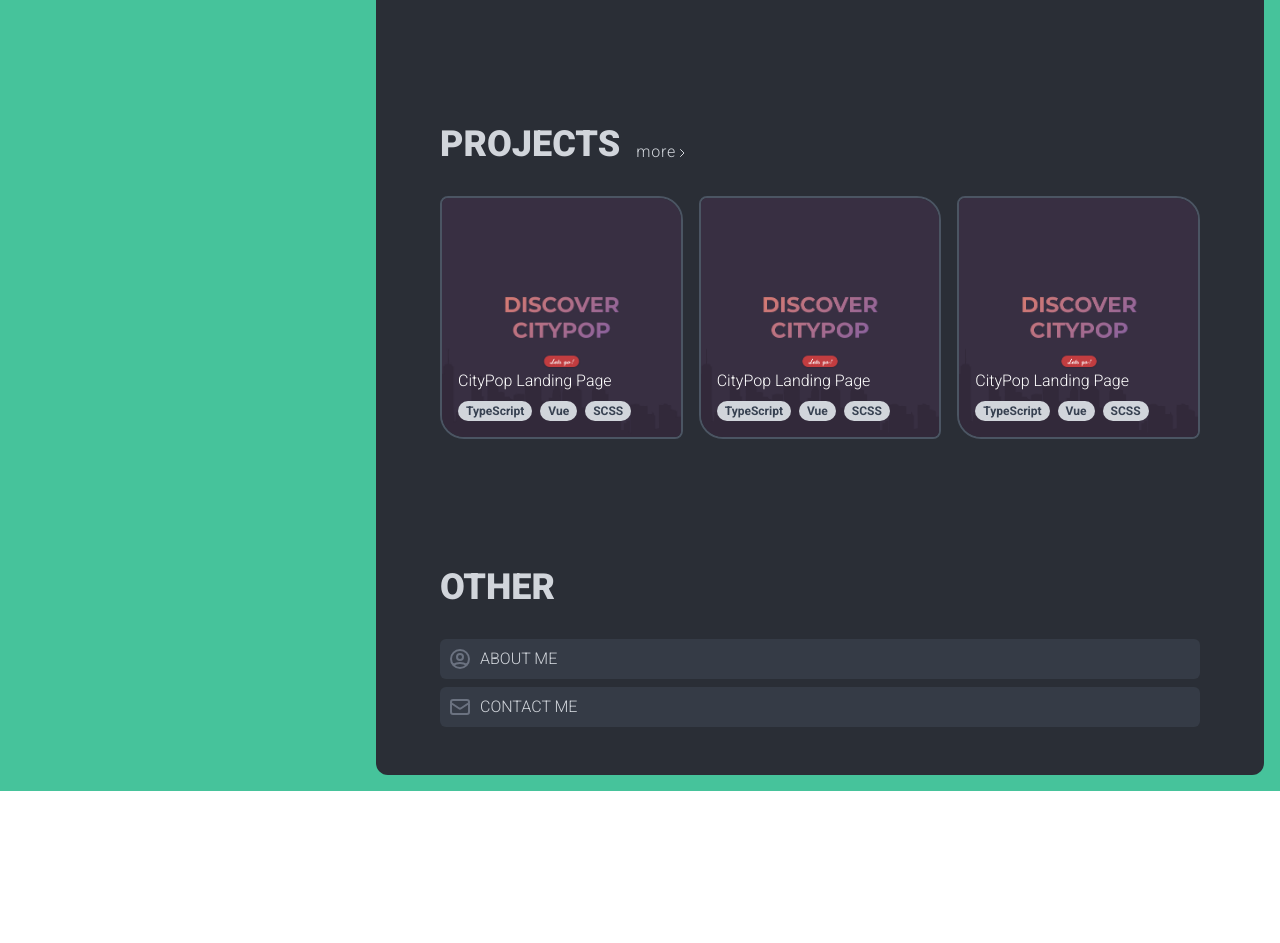
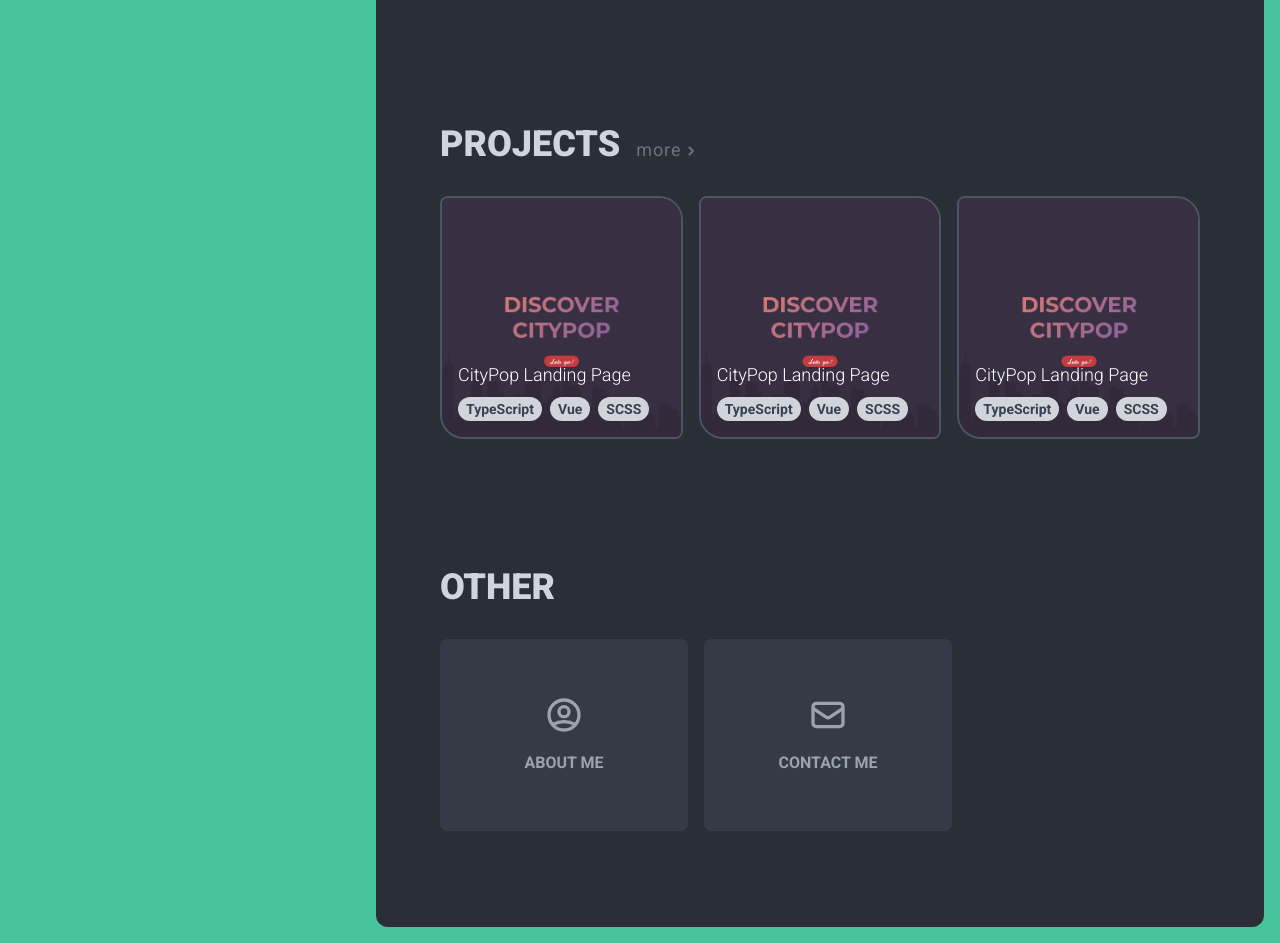
Before and after one commit to leo-dh/portfolio, a Next.js app: page / in a window 1280 px wide. Shown: the part 740-1683 px from the top of the page. Before the commit the page ends 1531 px from the top, so only its background shows below. Built offline with nearby package versions, Linux system fonts and the light colour scheme.

Commit message:
desktop viewport modifications

```diff
--- a/components/Icons.tsx
+++ b/components/Icons.tsx
@@ -99,8 +99,15 @@ export const MenuIcon = (props: ReactSVGProps): JSX.Element => {
 
 export const ChevronRightIcon = (props: ReactSVGProps): JSX.Element => {
   return (
-    <Icon className="h-6 w-6" fill="none" viewBox="0 0 24 24" stroke="currentColor" {...props}>
-      <path strokeLinecap="round" strokeLinejoin="round" strokeWidth="2" d="M9 5l7 7-7 7" />
+    <Icon
+      className="h-6 w-6"
+      fill="none"
+      viewBox="0 0 24 24"
+      stroke="currentColor"
+      strokeWidth="2"
+      {...props}
+    >
+      <path strokeLinecap="round" strokeLinejoin="round" d="M9 5l7 7-7 7" />
     </Icon>
   );
 };
--- a/components/OtherSection.tsx
+++ b/components/OtherSection.tsx
@@ -6,28 +6,32 @@ const LINKS = [
   {
     title: "About Me",
     href: "/about",
-    icon: <AboutIcon />,
+    Icon: AboutIcon,
   },
   {
     title: "Contact Me",
     href: "/contact",
-    icon: <ContactIcon />,
+    Icon: ContactIcon,
   },
 ];
 
 const OtherSection = ({ className, ...props }: HTMLProps<HTMLElement>): JSX.Element => {
   return (
-    <section className={`flex flex-col py-12 px-8 tablet:px-16 ${className}`} {...props}>
+    <section
+      className={`flex flex-col py-12 px-8 tablet:px-16 desktop:pb-24 ${className}`}
+      {...props}
+    >
       <h1 className="text-4xl font-black uppercase">Other</h1>
-      <div className="flex flex-col space-y-2 mt-8">
-        {LINKS.map(({ title, href, icon }, index) => (
+      <div className="flex flex-col space-y-2 mt-8 desktop:flex-row desktop:space-y-0 desktop:space-x-4">
+        {LINKS.map(({ title, href, Icon }, index) => (
           <Link href={href} key={index}>
-            <a className="flex bg-shark-400 rounded-md py-2 px-2 uppercase font-light items-center">
-              <div className="text-gray-500 mr-2">{icon}</div>
+            <a className="flex bg-shark-400 rounded-md py-2 px-2 uppercase font-light items-center desktop:flex-1 desktop:py-8 desktop:justify-center desktop:flex-col desktop:font-bold desktop:h-[15vw] desktop:max-h-52 desktop:rounded-lg desktop:text-gray-400 desktop:hover:scale-[1.02] duration-200">
+              <Icon className="text-gray-500 mr-2 desktop:mr-0 desktop:mb-4 desktop:h-10 desktop:w-10 desktop:text-gray-400" />
               {title}
             </a>
           </Link>
         ))}
+        <div className="hidden desktop:flex flex-1"></div>
       </div>
     </section>
   );
--- a/components/ProjectCard.tsx
+++ b/components/ProjectCard.tsx
@@ -40,12 +40,12 @@ const ProjectCard = ({
             className="absolute bottom-4 left-4 flex flex-col text-white"
             layoutId={`content-${index}`}
           >
-            <motion.p className="font-light">{title}</motion.p>
+            <motion.p className="font-light desktop:text-lg">{title}</motion.p>
             <motion.div className="gap-x-2 flex flex-wrap items-center mt-2">
               {tags.map((tag, index) => {
                 return (
                   <div className="rounded-full bg-gray-300 inline-flex py-0.5 px-2" key={index}>
-                    <p className="font-bold text-xs text-gray-700">{tag}</p>
+                    <p className="font-bold text-xs text-gray-700 desktop:text-sm">{tag}</p>
                   </div>
                 );
               })}
--- a/components/ProjectsSection.tsx
+++ b/components/ProjectsSection.tsx
@@ -36,12 +36,12 @@ const ProjectsSection = ({ className, ...props }: HTMLProps<HTMLElement>): JSX.E
         <h1 className="text-4xl font-black uppercase">Projects </h1>
         <Link href="/projects" passHref>
           <motion.a
-            className="font-light tracking-wider ml-4 hover:text-jungle-green-500 duration-300 ease-in-out"
+            className="font-light tracking-wider ml-4 hover:text-jungle-green-500 duration-300 ease-in-out text-gray-500 desktop:text-lg desktop:font-normal "
             whileHover="hover"
           >
             more
-            <motion.div variants={svgVariants} className="inline-block">
-              <ChevronRightIcon className="h-3 w-3 inline" />
+            <motion.div variants={svgVariants} className="inline-block desktop:ml-1">
+              <ChevronRightIcon className="h-3 w-3 inline desktop:stroke-4" />
             </motion.div>
           </motion.a>
         </Link>
--- a/tailwind.config.js
+++ b/tailwind.config.js
@@ -68,6 +68,10 @@ module.exports = {
       spacing: {
         "desktop-nav": "360px",
       },
+      strokeWidth: {
+        3: "3",
+        4: "4",
+      },
       keyframes: {
         "fade-in": {
           "0%": {
```
